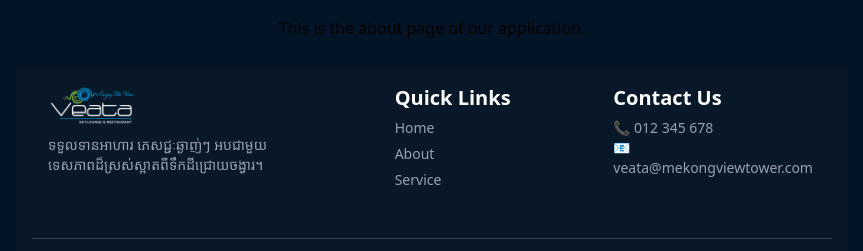
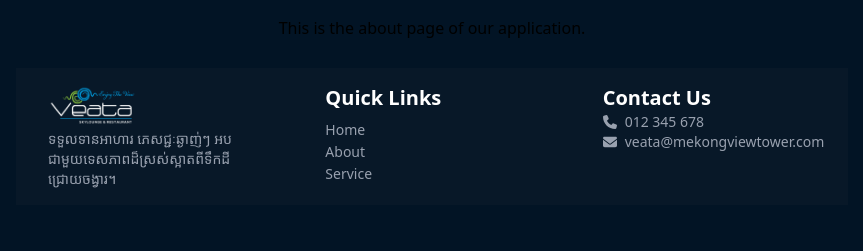
Before and after one commit to Dvannaroth/Veata, a React (Vite) app: page /about in a window 1280 px wide. Shown: the part 701-952 px from the top of the page, without its empty margins (208-1071 px from the left). Built offline with nearby package versions, Linux system fonts and the light colour scheme; the HTML template or start-up script is replaced by a standard one.

Commit message:
2 commit

```diff
--- a/package.json
+++ b/package.json
@@ -8,9 +8,13 @@
     "build": "vite build",
     "lint": "eslint .",
     "preview": "vite preview"
-
   },
   "dependencies": {
+    "@fortawesome/fontawesome-svg-core": "^6.7.2",
+    "@fortawesome/free-brands-svg-icons": "^6.7.2",
+    "@fortawesome/free-regular-svg-icons": "^6.7.2",
+    "@fortawesome/free-solid-svg-icons": "^6.7.2",
+    "@fortawesome/react-fontawesome": "^0.2.2",
     "@tailwindcss/vite": "^4.1.6",
     "react": "^19.1.0",
     "react-dom": "^19.1.0",
--- a/src/components/Footer.jsx
+++ b/src/components/Footer.jsx
@@ -1,38 +1,41 @@
 import React from 'react';
 import { Link } from 'react-router-dom';
+import { FontAwesomeIcon } from '@fortawesome/react-fontawesome';
+import { faEnvelope } from '@fortawesome/free-solid-svg-icons';
+import { faPhone } from '@fortawesome/free-solid-svg-icons';
 import veata_logo from '../assets/images/Veata_logo.png';
 
 const Footer = () => {
   return (
     <>
-    <div className='grid grid-cols-3 text-white mt-7  bg-[#1f293736] p-4'>
-      <div className='pl-4 flex flex-col gap-1.5'>
+    <div className='grid grid-cols-1 md:grid-cols-2 lg:grid-cols-3 text-white mt-7  bg-[#1f293736] p-4 gap-8'>
+      <div className='pl-4 pr-4 flex flex-col'>
         <Link to="/veata"><img src={veata_logo} alt="Veata Logo" className='w-[90px] h-auto' /></Link>
         <p className='text-sm  text-gray-400'>ទទួលទានអាហារ ភេសជ្ជៈឆ្ងាញ់ៗ អបជាមួយទេសភាពដ៏ស្រស់ស្អាតពីទឹកដីជ្រោយចង្វារ។</p>
       </div>
 
-      <div className='pl-24 flex flex-col gap-1.5'>
+      <div className='pl-4 flex flex-col'>
       <h1 className='text-xl font-bold'>Quick Links</h1>
-      <ul className='text-sm  text-gray-400 flex flex-col gap-1.5'>
+      <ul className='text-sm  text-gray-400 flex flex-col gap-0.5 pt-2'>
         <li><Link to="/veata">Home</Link></li>
         <li><Link to="/about">About</Link></li>
         <li><Link to="/service">Service</Link></li>
       </ul>
       </div>
 
-      <div className='pl-12 flex flex-col gap-1.5'>
+      <div className='pl-4 flex flex-col'>
       <h1 className='text-xl font-bold '>Contact Us</h1>
       <ul className='text-sm  text-gray-400'>
-        <li>📞 012 345 678 </li>
-        <li>📧 veata@mekongviewtower.com </li>
+        <li><FontAwesomeIcon icon={faPhone} className="mr-2" />012 345 678</li>
+        <li><FontAwesomeIcon icon={faEnvelope} className="mr-2"  />veata@mekongviewtower.com </li>
         </ul>
       </div>
 
-      <div className='col-start-1 col-end-4  border-t border-gray-700 pt-6 text-center text-gray-500 mt-12'>
+
+    </div>
+    <div className='col-start-1 col-end-4  border-t border-gray-700 pt-6 text-center text-gray-500 mt-12 pb-8'>
         <span className='border-t-2 border-amber-300'></span>
       <h1>© 2025 Veata SkyLounge & Restaurant. All Rights Reserved.</h1>
-    </div>
-
     </div>
 
     </>
--- a/src/sections/hero.jsx
+++ b/src/sections/hero.jsx
@@ -8,10 +8,15 @@ const hero = () => {
     <div className='container'>
       <div className='home-content'>
         <h1 className='font-bold text-2xl'>Veata Skylounge and Restaurant</h1>
-        <p className='w-[50%]'>where an unforgettable dining experience unfolds against the backdrop of Phnom Penh's most spectacular panoramic views.
+        <p className='w-[50%]'>where an unforgettable dining experience unfolds against the backdrop of Phnom Penh's most spectacular panoramic views.</p>
 
-        </p>
+        <div class='grid grid-cols-1 gap-4 md:grid-cols-2 font-bold'>
+        <Link to="/about" className="bg-[#81ba1e] text-cyan-950 px-6 py-3 rounded-md text-lg hover:bg-cyan-700 hover:text-white transition duration-300">Discover</Link>
         <Link to="/about" className="bg-[#81ba1e] text-cyan-950 px-6 py-3 rounded-md text-lg hover:bg-cyan-700 hover:text-white transition duration-300">Reservation</Link>
+        </div>
+
+
+
       </div>
     </div>
 
```
Also changed, not shown: 2 other files (tests, documents, lock files or other folders).
